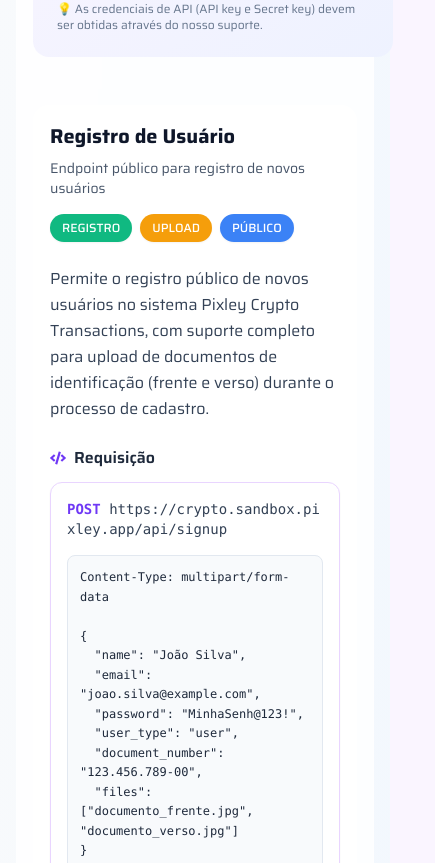
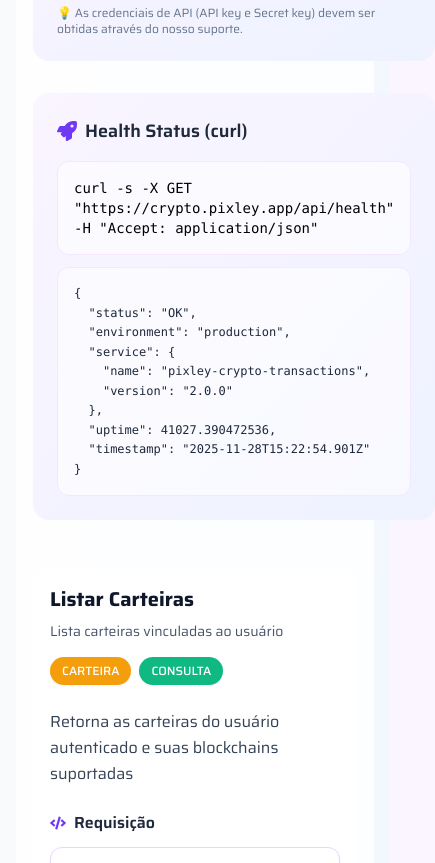
Before and after one commit to PixOnChain/pixonchain-docs, a Next.js app: page / in a window 390 px wide. Shown: the part 761-1624 px from the top of the page, 435 px wide, since content can reach past the window. Built offline with nearby package versions, Linux system fonts and the light colour scheme.

Commit message:
docs: padroniza endpoints e autenticação; adiciona health curl; configura título Pixley API via metadata

```diff
--- a/package.json
+++ b/package.json
@@ -41,5 +41,6 @@
   },
   "engines": {
     "node": ">=14.0.0 <23.0.0"
-  }
+  },
+  "packageManager": "yarn@1.22.22+sha512.a6b2f7906b721bba3d67d4aff083df04dad64c399707841b7acf00f6b133b7ac24255f2652fa22ae3534329dc6180534e98d17432037ff6fd140556e2bb3137e"
 }
--- a/src/app/layout.tsx
+++ b/src/app/layout.tsx
@@ -1,5 +1,11 @@
 import "./globals.css";
 import { LanguageProvider } from "./utils/languageContext";
+import type { Metadata } from "next";
+
+export const metadata: Metadata = {
+  title: "Pixley API Documentation",
+  description: "Documentação dos endpoints da API Pixley Crypto Transactions",
+};
 
 export default function RootLayout({
   children,
--- a/src/app/login/page.tsx
+++ b/src/app/login/page.tsx
@@ -137,7 +137,7 @@
 
       {/* Domain Info */}
       <div className="mt-8 text-center">
-        <p className="text-xs text-gray-400">crypto.sandbox.pixley.app</p>
+        <p className="text-xs text-gray-400">crypto.pixley.app</p>
       </div>
     </div>
   )
--- a/src/app/page.tsx
+++ b/src/app/page.tsx
@@ -6,108 +6,9 @@
 import Image from "next/image"
 
 export default function Home() {
-  const apiUrl = "crypto.sandbox.pixley.app"
+  const apiUrl = "crypto.pixley.app"
 
   const endpoints = [
-    {
-      name: "Registro de Usuário",
-      subtitle: "Endpoint público para registro de novos usuários",
-      description:
-        "Permite o registro público de novos usuários no sistema Pixley Crypto Transactions, com suporte completo para upload de documentos de identificação (frente e verso) durante o processo de cadastro.",
-      method: "POST",
-      url: `https://${apiUrl}/api/signup`,
-      exampleRequest: `POST https://${apiUrl}/api/signup
-Content-Type: multipart/form-data
-
-{
-  "name": "João Silva",
-  "email": "joao.silva@example.com",
-  "password": "MinhaSenh@123!",
-  "user_type": "user",
-  "document_number": "123.456.789-00",
-  "files": ["documento_frente.jpg", "documento_verso.jpg"]
-}`,
-      exampleResponse: `{
-  "message": "User registered successfully",
-  "user": {
-    "user_id": "123e4567-e89b-12d3-a456-426614174000",
-    "name": "João Silva",
-    "email": "joao.silva@example.com",
-    "user_type": "user",
-    "document_number": "123.456.789-00",
-    "is_active": true,
-    "created_at": "2024-01-15T10:30:00Z"
-  },
-  "files": [
-    {
-      "fileId": "456e7890-e89b-12d3-a456-426614174001",
-      "filename": "document_frente_123e4567.jpg",
-      "originalFilename": "documento_frente.jpg",
-      "mimetype": "image/jpeg",
-      "size": 2048576,
-      "uploadedAt": "2024-01-15T10:30:00Z"
-    },
-    {
-      "fileId": "456e7890-e89b-12d3-a456-426614174002",
-      "filename": "document_verso_123e4567.jpg",
-      "originalFilename": "documento_verso.jpg",
-      "mimetype": "image/jpeg",
-      "size": 1856432,
-      "uploadedAt": "2024-01-15T10:30:00Z"
-    }
-  ],
-  "token": "eyJhbGciOiJIUzI1NiIsInR5cCI6IkpXVCJ9..."
-}`,
-      labels: [
-        {
-          text: "REGISTRO",
-          bgColor: "bg-[#10b981]",
-          textColor: "text-white",
-        },
-        {
-          text: "UPLOAD",
-          bgColor: "bg-[#f59e0b]",
-          textColor: "text-white",
-        },
-        {
-          text: "PÚBLICO",
-          bgColor: "bg-[#3b82f6]",
-          textColor: "text-white",
-        },
-      ],
-      bodyExplanation: `📋 CAMPOS OBRIGATÓRIOS:
-• name: Nome completo do usuário (2-100 caracteres)
-• email: Email único do usuário (formato válido)
-• password: Senha do usuário (mínimo 8 caracteres)
-• user_type: Tipo de usuário (user, admin, super_admin)
-• document_number: Número do documento (CPF, CNPJ, etc.)
-
-📁 CAMPOS OPCIONAIS:
-• files: Documentos de identificação para upload (recomendado: frente e verso do documento)
-
-📤 UPLOAD DE DOCUMENTOS DE IDENTIFICAÇÃO:
-• Tipos aceitos: PNG, JPG/JPEG, PDF
-• Tamanho máximo: 10MB por arquivo
-• Documentos recomendados:
-  - documento_frente.jpg (frente do RG/CNH/Passaporte)
-  - documento_verso.jpg (verso do RG/CNH/Passaporte)
-• Quantidade máxima: 10 arquivos por requisição
-• Content-Type: multipart/form-data
-
-🔐 SEGURANÇA:
-• Hash automático de senhas usando bcrypt
-• Validação rigorosa de tipos de arquivo
-• Token JWT retornado para autenticação imediata
-• Endpoint público (não requer autenticação prévia)
-
-✨ FUNCIONALIDADES:
-• Upload simultâneo de documentos de identificação durante o registro
-• Processamento automático de documentos (frente e verso)
-• Validação de integridade dos arquivos de imagem/PDF
-• Criação imediata do usuário com documentos vinculados
-• Retorno de token para acesso imediato ao sistema
-• Suporte para múltiplos tipos de documento (RG, CNH, Passaporte)`,
-    },
     // BOLETO ENDPOINTS
     {
       name: "Pagamento de Boleto",
@@ -118,6 +19,8 @@
       url: `https://${apiUrl}/api/boletos/pay`,
       exampleRequest: `POST https://${apiUrl}/api/boletos/pay
 Authorization: Bearer {seu_token_jwt}
+x-api-key: <your-api-key>
+x-secret-key: <your-secret-key>
 Content-Type: application/json
 
 {
@@ -128,6 +31,7 @@
       exampleResponse: `{
   "success": true,
   "message": "Boleto adicionado à fila de processamento",
+  "data": {
     "boleto": {
       "id": "550e8400-e29b-41d4-a716-446655440000",
       "txId": "34191790010104351004791020150008291070026000",
@@ -140,6 +44,7 @@
     "queueInfo": {
       "jobId": "job_987654321",
       "position": 1
+    }
   }
 }`,
       labels: [
@@ -154,8 +59,10 @@
           textColor: "text-white",
         },
       ],
-      bodyExplanation: `Headers obrigatórios:
+      bodyExplanation: `Autenticação (escolha 1):
 • Authorization: Bearer {seu_token_jwt}
+• x-api-key: <your-api-key>
+• x-secret-key: <your-secret-key>
 
 Campos da requisição:
 • codBarraLinhaDigitavel: Código de barras ou linha digitável do boleto (obrigatório)
@@ -181,8 +88,12 @@
       method: "GET",
       url: `https://${apiUrl}/api/boletos`,
       exampleRequest: `GET https://${apiUrl}/api/boletos?page=1&limit=10&status=PENDING
-Authorization: Bearer {seu_token_jwt}`,
+Authorization: Bearer {seu_token_jwt}
+x-api-key: <your-api-key>
+x-secret-key: <your-secret-key>`,
       exampleResponse: `{
+  "success": true,
+  "data": {
     "boletos": [
       {
         "id": "550e8400-e29b-41d4-a716-446655440000",
@@ -202,6 +113,7 @@
       "hasNext": false,
       "hasPrev": false
     }
+  }
 }`,
       labels: [
         {
@@ -215,8 +127,10 @@
           textColor: "text-white",
         },
       ],
-      bodyExplanation: `Headers obrigatórios:
+      bodyExplanation: `Autenticação (escolha 1):
 • Authorization: Bearer {seu_token_jwt}
+• x-api-key: <your-api-key>
+• x-secret-key: <your-secret-key>
 
 Parâmetros de Query (opcionais):
 • page: Número da página (padrão: 1)
@@ -231,233 +145,201 @@
 • Acesso apenas aos boletos do usuário autenticado
 • Informações completas de cada boleto`,
     },
-    // TRADE ENDPOINTS
     {
-      name: "Off-Ramp (Saque Crypto para PIX)",
-      subtitle: "Processa transação off-ramp",
-      description: "Processa uma transação off-ramp (saque de crypto para PIX)",
-      method: "POST",
-      url: `https://${apiUrl}/api/trade/off-ramp`,
-      exampleRequest: `POST https://${apiUrl}/api/trade/off-ramp?simulation=false
+      name: "Listar Carteiras",
+      subtitle: "Lista carteiras vinculadas ao usuário",
+      description:
+        "Retorna as carteiras do usuário autenticado e suas blockchains suportadas",
+      method: "GET",
+      url: `https://${apiUrl}/api/wallet/list`,
+      exampleRequest: `GET https://${apiUrl}/api/wallet/list
+Authorization: Bearer {seu_token_jwt}
 x-api-key: <your-api-key>
-x-secret-key: <your-secret-key>
+x-secret-key: <your-secret-key>`,
+      exampleResponse: `{
+  "success": true,
+  "data": {
+    "wallets": [
       {
-  "source_currency": "USDT",
-  "source_amount": 50.00,
-  "target_currency": "PIX",
-  "pix_key": "user@example.com",
-  "pix_key_type": "email",
-  "recipient_name": "João Silva",
-  "recipient_document": "12345678901",
-  "network": "Polygon",
-  "externalId": "ext-withdrawal-123"
-}`,
-      exampleResponse: `{
-  "withdrawal_id": "withdrawal_1234567890_abc123",
-  "status": "processing",
-  "source_currency": "USDT",
-  "source_amount": 50.00,
-  "target_currency": "PIX",
-  "estimated_amount_received": 49.00,
-  "estimated_completion": "2024-01-15T10:30:00Z",
-  "message": "Withdrawal is being processed. Blockchain operations have been queued and PIX transfer will be initiated shortly."
+        "id": 1001,
+        "address": "0x7B14e8c72a989B0Ae3D95036E4c5F1DdC23Fa6f8",
+        "blockchains": [
+          "Ethereum",
+          "BSC",
+          "Polygon"
+        ]
+      },
+      {
+        "id": 1002,
+        "address": "0xA3f92c1b4C7F8e52E63B1d4C9C5Fb27E9B8A71d2",
+        "blockchains": [
+          "Ethereum",
+          "Polygon"
+        ]
+      }
+    ]
+  }
 }`,
       labels: [
-        {
-          text: "OFF-RAMP",
-          bgColor: "bg-[#7747FF]",
-          textColor: "text-white",
-        },
-        {
-          text: "PIX",
-          bgColor: "bg-[#00cc66]",
-          textColor: "text-white",
-        },
+        { text: "CARTEIRA", bgColor: "bg-[#f59e0b]", textColor: "text-white" },
+        { text: "CONSULTA", bgColor: "bg-[#10b981]", textColor: "text-white" },
       ],
-      bodyExplanation: `Headers obrigatórios:
-• Authorization: Bearer <token>
+      bodyExplanation: `Autenticação (escolha 1):
+• Authorization: Bearer {seu_token_jwt}
 • x-api-key: <your-api-key>
 • x-secret-key: <your-secret-key>
 
-Query Parameters:
-• simulation: (boolean, opcional) Se true, retorna apenas dados de simulação
+Parâmetros de Query (opcionais):
+• page: Número da página (padrão: 1)
+• limit: Itens por página (padrão: 20)
+• blockchain: Filtrar por rede (Ethereum, BSC, Polygon)
 
-Campos do corpo da requisição:
-• source_currency: Moeda de origem (ex.: "USDT")
-• source_amount: Valor a ser sacado
-• target_currency: "PIX"
-• pix_key: Chave PIX do destinatário
-• pix_key_type: Tipo da chave PIX ("email", "cpf", etc.)
-• recipient_name: Nome do destinatário
-• recipient_document: Documento do destinatário
-• network: Rede blockchain (ex.: "Polygon")
-• externalId: ID externo da transação`,
+🔍 Funcionalidades:
+• Retorna carteiras vinculadas ao usuário
+• Lista blockchains suportadas por cada carteira`,
     },
     {
-      name: "On-Ramp (Compra Crypto com PIX)",
-      subtitle: "Processa transação on-ramp",
-      description: "Processa uma transação on-ramp (compra de crypto com PIX)",
-      method: "POST",
-      url: `https://${apiUrl}/api/trade/on-ramp`,
-      exampleRequest: `POST https://${apiUrl}/api/trade/on-ramp?simulation=false
-x-api-key: <your-api-key>
-x-secret-key: <your-secret-key>
-{
-  "source_currency": "BRL",
-  "source_amount": 100.00,
-  "target_currency": "USDT",
-  "wallet_address": "0x742d35Cc6634C0532925a3b8D4C9db96590c6C87",
-  "network": "Polygon"
-}`,
-      exampleResponse: `{
-  "id": "trade-123",
-  "status": "pending",
-  "qr_code": "00020126580014br.gov.bcb.pix...",
-  "source_currency": "BRL",
-  "source_amount": 100.00,
-  "target_currency": "USDT",
-  "target_amount": 18.52,
-  "wallet_address": "0x742d35Cc6634C0532925a3b8D4C9db96590c6C87",
-  "network": "Polygon",
-  "created_at": "2024-01-15T10:30:00Z"
-}`,
-      labels: [
-        {
-          text: "ON-RAMP",
-          bgColor: "bg-[#3b82f6]",
-          textColor: "text-white",
-        },
-        {
-          text: "PIX",
-          bgColor: "bg-[#00cc66]",
-          textColor: "text-white",
-        },
-      ],
-      bodyExplanation: `Headers obrigatórios:
-• Authorization: Bearer <token>
-
-Query Parameters:
-• simulation: (boolean, opcional) Se true, retorna apenas dados de simulação
-
-Campos do corpo da requisição:
-• source_currency: "BRL"
-• source_amount: Valor em BRL a ser convertido
-• target_currency: Moeda de destino (ex.: "USDT")
-• wallet_address: Endereço da carteira de destino
-• network: Rede blockchain (ex.: "Polygon")`,
-    },
-    {
-      name: "Buscar Transação On-Ramp",
-      subtitle: "Consulta detalhes de transação",
-      description: "Busca detalhes de uma transação on-ramp específica",
+      name: "Consultar Saldos do Usuário",
+      subtitle: "Retorna saldos por moeda da conta autenticada",
+      description:
+        "Lista os saldos por moeda do usuário autenticado, com valores disponível, reservado e total",
       method: "GET",
-      url: `https://${apiUrl}/api/transactions/:transactionId`,
-      exampleRequest: `GET https://${apiUrl}/api/transactions/{transactionId}
+      url: `https://${apiUrl}/api/balance/me`,
+      exampleRequest: `GET https://${apiUrl}/api/balance/me
+Authorization: Bearer {seu_token_jwt}
 x-api-key: <your-api-key>
 x-secret-key: <your-secret-key>`,
       exampleResponse: `{
-  "qrCode": {
-    "id": "qr-123",
-    "uuid": "550e8400-e29b-41d4-a716-446655440000",
-    "qr_code": "00020126580014br.gov.bcb.pix...",
-    "source_currency": "cPix",
-    "source_amount": 100.00,
-    "target_currency": "USDT",
-    "target_amount": 18.52,
-    "network": "Polygon",
-    "wallet_address": "0x742d35Cc6634C0532925a3b8D4C9db96590c6C87",
-    "fees": 5.00,
-    "pix_status": "pending",
-    "trade_price": 5.40,
-    "net_amount": 95.00,
-    "updated_at": "2024-01-15T10:30:00Z",
-    "tx_hash": "0xabc123...",
-    "explorer_url": "https://polygonscan.com/tx/0xabc123..."
+  "success": true,
+  "data": {
+    "userId": "XXXXX-XXXX-XXXX-XXXX-XXXXXXXXXXXX",
+    "balances": [
+      {
+        "currency": "BRL",
+        "balance": "1250.89",
+        "reserved": "300.00",
+        "available": "950.89",
+        "created_at": "2025-09-15T12:20:45.112Z",
+        "updated_at": "2025-11-28T14:55:03.441Z"
+      },
+      {
+        "currency": "USDT",
+        "balance": "532.12000000",
+        "reserved": "12.50000000",
+        "available": "519.62000000",
+        "created_at": "2025-09-15T12:20:45.210Z",
+        "updated_at": "2025-11-27T18:42:11.882Z"
+      },
+      {
+        "currency": "USDC",
+        "balance": "120.00000000",
+        "reserved": "0.00000000",
+        "available": "120.00000000",
+        "created_at": "2025-10-02T08:10:22.951Z",
+        "updated_at": "2025-11-20T06:12:30.144Z"
+      },
+      {
+        "currency": "USD",
+        "balance": "87.45000000",
+        "reserved": "10.00000000",
+        "available": "77.45000000",
+        "created_at": "2025-10-02T08:10:23.002Z",
+        "updated_at": "2025-11-25T10:03:09.210Z"
+      },
+      {
+        "currency": "BTC",
+        "balance": "0.00421500",
+        "reserved": "0.00000000",
+        "available": "0.00421500",
+        "created_at": "2025-09-15T12:20:45.330Z",
+        "updated_at": "2025-11-26T22:48:55.512Z"
+      }
+    ],
+    "timestamp": "2025-11-28T15:40:12.999Z"
   }
 }`,
       labels: [
-        {
-          text: "ON-RAMP",
-          bgColor: "bg-[#3b82f6]",
-          textColor: "text-white",
-        },
-        {
-          text: "QUERY",
-          bgColor: "bg-[#10b981]",
-          textColor: "text-white",
-        },
+        { text: "SALDO", bgColor: "bg-[#8b5cf6]", textColor: "text-white" },
+        { text: "CONSULTA", bgColor: "bg-[#10b981]", textColor: "text-white" },
       ],
-      bodyExplanation: `Headers obrigatórios:
-• Authorization: Bearer <token>
+      bodyExplanation: `Autenticação (escolha 1):
+• Authorization: Bearer {seu_token_jwt}
 • x-api-key: <your-api-key>
 • x-secret-key: <your-secret-key>
 
-Path Parameters:
-• transactionId: ID da transação a ser consultada
-
-Observação:
-• Este endpoint não requer corpo da requisição`,
+🔍 Informações retornadas:
+• balances: Lista de moedas com balance, reserved e available
+• timestamp: Momento da coleta dos saldos
+• userId: Identificador do usuário autenticado`,
     },
     {
-      name: "Consultar Limites do Usuário",
-      subtitle: "Limites e uso atual",
+      name: "Transferência entre Carteiras",
+      subtitle: "Transfere fundos entre carteiras ou para endereço externo",
       description:
-        "Permite que usuários autenticados consultem seus próprios limites e uso atual",
-      method: "GET",
-      url: `https://${apiUrl}/api/api/users/me/limits`,
-      exampleRequest: `GET https://${apiUrl}/api/api/users/me/limits
+        "Cria uma transferência de fundos entre carteiras internas ou para um endereço externo em redes suportadas",
+      method: "POST",
+      url: `https://${apiUrl}/api/wallet/transfer`,
+      exampleRequest: `POST https://${apiUrl}/api/wallet/transfer
+Authorization: Bearer {seu_token_jwt}
 x-api-key: <your-api-key>
-x-secret-key: <your-secret-key>`,
+x-secret-key: <your-secret-key>
+Content-Type: application/json
+
+{
+  "tokenSymbol": "USDT",
+  "network": "Polygon",
+  "amount": "3.2500",
+  "toAddress": "0x0a7A5239d352244C0303204c3f5D538ec13EF6CE"
+}`,
       exampleResponse: `{
-  "dailyLimits": {
-    "amount": 1000.00,
-    "count": 10,
-    "active": true
+  "success": false,
+  "error": "Saldo insuficiente",
+  "error_code": "INSUFFICIENT_BALANCE",
+  "details": {
+    "requested": "3.25000000",
+    "available": "0.00000000",
+    "currency": "USDT"
   },
-  "monthlyLimits": {
-    "amount": 30000.00,
-    "count": 100,
-    "active": true
-  },
-  "dailyUsage": {
-    "amount": 250.00,
-    "count": 3
-  },
-  "monthlyUsage": {
-    "amount": 5500.00,
-    "count": 25
-  },
-  "remainingLimits": {
-    "daily": {
-      "amount": 750.00,
-      "count": 7
-    },
-    "monthly": {
-      "amount": 24500.00,
-      "count": 75
-    }
-  }
+  "timestamp": "2025-11-28T15:04:58.674Z",
+  "message": "Erro na operação"
 }`,
       labels: [
-        {
-          text: "LIMITS",
-          bgColor: "bg-[#f59e0b]",
-          textColor: "text-white",
-        },
-        {
-          text: "USER",
-          bgColor: "bg-[#8b5cf6]",
-          textColor: "text-white",
-        },
+        { text: "CARTEIRA", bgColor: "bg-[#f59e0b]", textColor: "text-white" },
+        { text: "TRANSFERÊNCIA", bgColor: "bg-[#8b5cf6]", textColor: "text-white" },
       ],
-      bodyExplanation: `Headers obrigatórios:
+      bodyExplanation: `Autenticação (escolha 1):
+• Authorization: Bearer {seu_token_jwt}
 • x-api-key: <your-api-key>
 • x-secret-key: <your-secret-key>
 
-Observação:
-• Nenhum parâmetro adicional necessário`,
+Campos da requisição:
+• tokenSymbol: Símbolo do token (ex.: USDT)
+• network: Rede da transação (Ethereum, BSC, Polygon)
+• amount: Valor a transferir (string decimal)
+• toAddress: Endereço de destino da carteira
+
+Status disponíveis:
+• PENDING: Transferência criada e aguardando processamento
+• PROCESSING: Em processamento na rede
+• COMPLETED: Confirmada na rede
+• FAILED: Falha na execução ou validação`,
     },
+    // TRADE ENDPOINTS
   ]
+
+  const priorityOrder = [
+    "Listar Carteiras",
+    "Consultar Saldos do Usuário",
+    "Transferência entre Carteiras",
+  ]
+  const orderedEndpoints = [...endpoints].sort((a, b) => {
+    const ia = priorityOrder.indexOf(a.name)
+    const ib = priorityOrder.indexOf(b.name)
+    const pa = ia === -1 ? 100 : ia
+    const pb = ib === -1 ? 100 : ib
+    if (pa !== pb) return pa - pb
+    return a.name.localeCompare(b.name)
+  })
 
   const webhookExamples = [
     {
@@ -584,7 +466,7 @@
         <div className="bg-white/80 backdrop-blur-sm rounded-3xl border border-white/20 p-4 sm:p-6 lg:p-8 mb-16">
           <div className="text-center mb-12">
             <h2 className="text-3xl font-bold text-slate-900 mb-4">
-              API Documentation - Pixley Crypto Transactions
+              Pixley API Documentation
             </h2>
             <p className="text-slate-600">
               Esta documentação descreve os principais endpoints da API do
@@ -599,7 +481,7 @@
                 Base URL
               </h4>
               <div className="bg-white/60 rounded-xl p-4 font-mono text-sm border border-purple-100">
-                https://crypto.sandbox.pixley.app
+                https://crypto.pixley.app
               </div>
             </div>
 
@@ -609,10 +491,12 @@
                 Autenticação
               </h4>
               <p className="text-slate-600 mb-4 text-sm">
-                Todos os endpoints requerem autenticação via JWT token e
-                credenciais de API:
+                Todos os endpoints aceitam autenticação via
+                <span className="font-mono"> Authorization: Bearer &lt;seu-token-jwt&gt; </span>
+                ou via cabeçalhos de API:
               </p>
               <div className="bg-white/60 rounded-xl p-4 font-mono text-sm border border-purple-100">
+                <div>Authorization: Bearer &lt;seu-token-jwt&gt;</div>
                 <div>x-api-key: &lt;your-api-key&gt;</div>
                 <div>x-secret-key: &lt;your-secret-key&gt;</div>
               </div>
@@ -621,12 +505,34 @@
                 obtidas através do nosso suporte.
               </p>
             </div>
+
+            <div className="bg-gradient-to-br from-purple-50 to-indigo-50 rounded-2xl p-6 w-full md:col-span-2">
+              <h4 className="text-lg font-semibold text-slate-800 mb-4 flex items-center">
+                <FaRocket className="w-5 h-5 mr-2 text-purple-600" />
+                Health Status (curl)
+              </h4>
+              <div className="bg-white/60 rounded-xl p-4 font-mono text-sm border border-purple-100">
+                curl -s -X GET &quot;https://crypto.pixley.app/api/health&quot; -H &quot;Accept: application/json&quot;
+              </div>
+              <div className="bg-white/60 rounded-xl p-4 font-mono text-sm border border-purple-100 mt-3">
+                <pre className="whitespace-pre-wrap text-xs leading-relaxed text-slate-800 break-words">{`{
+  "status": "OK",
+  "environment": "production",
+  "service": {
+    "name": "pixley-crypto-transactions",
+    "version": "2.0.0"
+  },
+  "uptime": 41027.390472536,
+  "timestamp": "2025-11-28T15:22:54.901Z"
+}`}</pre>
+              </div>
+            </div>
           </div>
 
           {/* Detailed Endpoints */}
           <div className="space-y-8">
             {/* All Endpoints */}
-            {endpoints.map((endpoint, index) => (
+            {orderedEndpoints.map((endpoint, index) => (
               <div
                 key={index}
                 className="bg-white/60 backdrop-blur-sm rounded-2xl p-4 sm:p-6 lg:p-8 border border-white/20 hover:bg-white/80 transition-all duration-300"
@@ -673,7 +579,7 @@
                         </span>
                       </div>
                       {endpoint.exampleRequest &&
-                        endpoint.exampleRequest.includes("{") && (
+                        endpoint.exampleRequest.split("\n").length > 1 && (
                           <div className="bg-slate-50 rounded-lg p-3 sm:p-4 border border-slate-200 overflow-x-auto">
                             <pre className="whitespace-pre-wrap text-xs leading-relaxed text-slate-800 break-words">
                               {endpoint.exampleRequest
@@ -878,55 +784,21 @@
       <footer className="bg-white/80 backdrop-blur-sm border-t border-slate-200/50 mt-16">
         <div className="max-w-6xl mx-auto px-6 py-12">
           <div className="text-center">
-            <div className="flex items-center justify-center mb-6">
+            <div className="flex flex-col items-center justify-center mb-6">
               <Image
                 src="/pixley_logo.svg"
                 alt="Pixley Logo"
-                width={48}
+                width={128}
                 height={48}
                 className="mr-3"
               />
-              <span className="text-xl font-semibold text-slate-800">
-                Pixley
-              </span>
-            </div>
-            <p className="text-slate-600 mb-2">
-              &copy; {new Date().getFullYear()} Pixley. Todos os direitos
-              reservados.
-            </p>
-            <p className="text-sm text-slate-500 mb-8">
-              crypto.sandbox.pixley.app
-            </p>
-
-            <div className="grid md:grid-cols-2 gap-12 max-w-2xl mx-auto">
-              <div className="text-left">
-                <h4 className="font-semibold text-slate-800 mb-3">
-                  Corporate Address
-                </h4>
-                <p className="text-sm text-slate-600 leading-relaxed">
+              <div className="text-center">
+                <p className="text-sm text-slate-600 leading-relaxed mt-4">
+                  PIXLEY LLC
+                  <br />
                   30 N Gould St Ste R Sheridan,
                   <br />
-                  WY 82801, Wyoming, MI, United States.
-                </p>
-              </div>
-
-              <div className="text-left">
-                <h4 className="font-semibold text-slate-800 mb-3">
-                  Contact Us
-                </h4>
-                <p className="text-sm text-slate-600 leading-relaxed">
-                  <a
-                    href="tel:+1-321-352-3332"
-                    className="hover:text-purple-600 transition-colors block mb-1"
-                  >
-                    +1-(321)-352-3332
-                  </a>
-                  <a
-                    href="mailto:contact@pixley.app"
-                    className="hover:text-purple-600 transition-colors block"
-                  >
-                    contact@pixley.app
-                  </a>
+                  WY 82801, Wyoming, United States.
                 </p>
               </div>
             </div>
```
Lines whose indentation alone changed are shown as unchanged.
